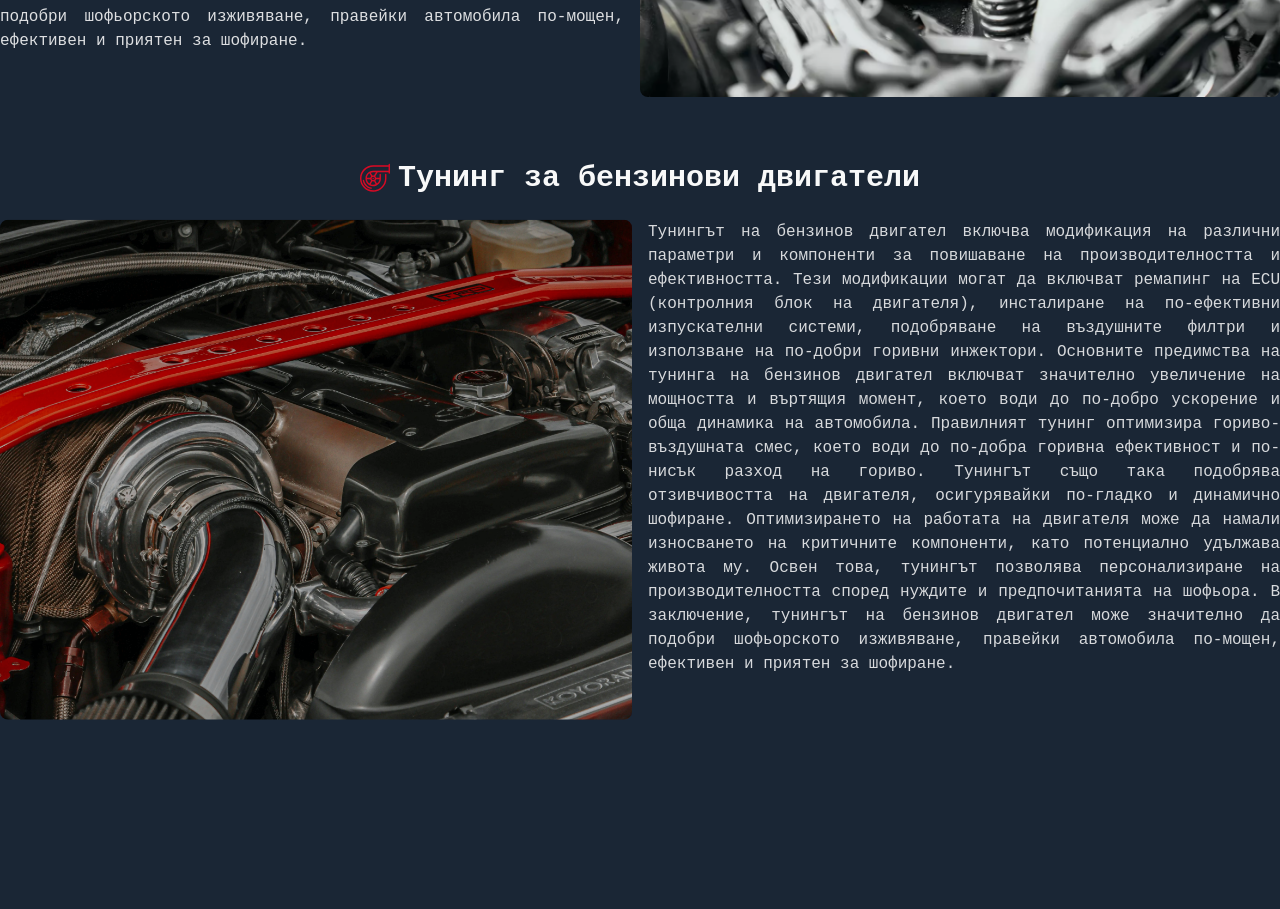
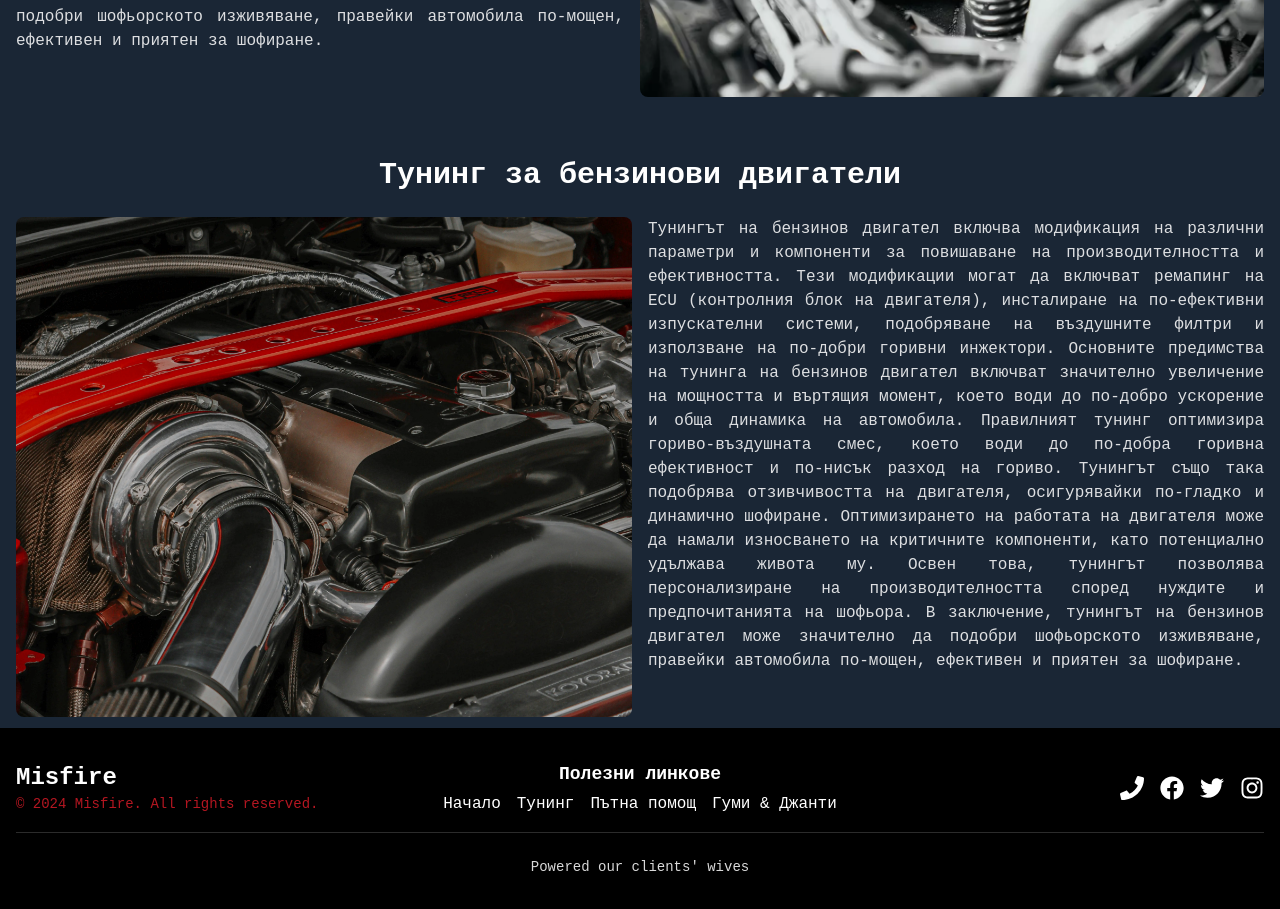
Before and after one commit to IvailoAtsv/misfire-next, a Next.js app: page /tuning in a window 1280 px wide. Shown: the part 1040-1949 px from the top of the page. Before the commit the page ends 1771 px from the top, so only its background shows below. Built offline with nearby package versions, Linux system fonts and the light colour scheme.

Commit message:
feat:footer a u

```diff
--- a/src/Components/Animation.tsx
+++ b/src/Components/Animation.tsx
@@ -8,16 +8,17 @@ type AnimationProps = {
     opacity?: number;
     height?: string;
     maxW?: string;
+    moveY?:number;
 }
 
-const Animation: React.FC<AnimationProps> = ({ maxW='7xl', height='auto', children, start = 1.2, opacity = 0 }) => {
+const Animation: React.FC<AnimationProps> = ({ moveY = 100,maxW='7xl', height='auto', children, start = 1.2, opacity = 0 }) => {
     const ref = useRef<HTMLDivElement>(null);
     const { scrollYProgress } = useScroll({
         target: ref,
         offset: ["0 1", `${start} 1`]
     });
 
-    const yProgress = useTransform(scrollYProgress, [0, 1], [100, 0]); // Move up from 100px to 0px
+    const yProgress = useTransform(scrollYProgress, [0, 1], [moveY, 0]); // Move up from 100px to 0px
     const opacityProgress = useTransform(scrollYProgress, [0, 1], [opacity, 1]);
 
     return (
--- a/src/Components/Article.tsx
+++ b/src/Components/Article.tsx
@@ -10,10 +10,9 @@ interface ArticleProps {
 
 const Article: React.FC<ArticleProps> = ({ title, content, image, reverse }) => {
     return (
-        <Animation>
-        <article className={`w-full mb-4 md:max-h-[550px] mt-[30px] flex lg:gap-4 flex-col gap-2 justify-center items-center`}>
-            <h2 className="text-3xl flex gap-2 items-center relative mb-2 font-bold text-textMain">
-            <img src="/turbo.svg" className="h-[30px]"/>
+        <Animation opacity={0.4}>
+        <article className={`w-full mx-auto px-4 mb-4 md:max-h-[550px] mt-[30px] flex lg:gap-4 flex-col gap-2 justify-center items-center`}>
+            <h2 className="text-3xl text-center flex gap-2 items-center relative mb-2 font-bold text-textMain">
                 {title}
             </h2>
             <div className={`w-full ${reverse ? 'md:flex-row-reverse' : 'md:flex-row'} flex-col flex justify-center items-start gap-4`}>
--- /dev/null
+++ b/src/Components/Footer.tsx
@@ -0,0 +1,45 @@
+import { FaFacebook, FaTwitter, FaInstagram, FaPhone } from 'react-icons/fa';
+import Link from 'next/link';
+
+const Footer = () => {
+  const socialIconStyle = "hover:text-accent transition duration-300 text-white";
+
+  return (
+    <footer className="w-full bg-black md:pt-8 pb-2 md:px-4 pt-4 px-2 text-white">
+      <div className="max-w-7xl mx-auto flex flex-col md:flex-row justify-between items-center">
+        <div className="mb-4 flex-1 w-full md:mb-0 text-center md:text-left">
+          <h2 className="text-2xl font-semibold">Misfire</h2>
+          <p className="text-sm text-accent opacity-75">© 2024 Misfire. All rights reserved.</p>
+        </div>
+        <div className="flex flex-col justify-center items-center flex-1 w-full mb-4 md:mb-0">
+            <h2 className='font-bold mb-1 text-lg'>Полезни линкове</h2>
+            <div className='w-full flex justify-center items-center gap-4'>
+          <Link href="/" className="hover:text-accent transition duration-300">Начало</Link>
+          <Link href="/tuning" className="whitespace-nowrap hover:text-accent transition duration-300">Тунинг</Link>
+          <Link href="/towing" className="whitespace-nowrap hover:text-accent transition duration-300">Пътна помощ</Link>
+          <Link href="/wheels" className="whitespace-nowrap hover:text-accent transition duration-300">Гуми & Джанти</Link>
+            </div>
+        </div>
+        <div className="flex flex-1 w-full justify-end items-center gap-4">
+          <Link href="tel:097648567539" target="_blank" rel="noopener noreferrer">
+            <FaPhone size={24} className={socialIconStyle} />
+          </Link>
+          <Link href="https://facebook.com" target="_blank" rel="noopener noreferrer">
+            <FaFacebook size={24} className={socialIconStyle} />
+          </Link>
+          <Link href="https://twitter.com" target="_blank" rel="noopener noreferrer">
+            <FaTwitter size={24} className={socialIconStyle} />
+          </Link>
+          <Link href="https://instagram.com" target="_blank" rel="noopener noreferrer">
+            <FaInstagram size={24} className={socialIconStyle} />
+          </Link>
+        </div>
+      </div>
+      <div className="mt-4 border-t border-opacity-20 border-white flex items-center justify-center py-2 text-center text-sm opacity-85">
+        <p className='py-4'>Powered оur clients' wives</p>
+      </div>
+    </footer>
+  );
+};
+
+export default Footer;
--- a/src/Components/Services.tsx
+++ b/src/Components/Services.tsx
@@ -17,6 +17,7 @@ const services: Service[] = [
     { label: 'Общи ремонти', src: '/repair.svg' },
     { label: 'Обслужване', src: 'maintenance.svg' },
     { label: 'Монтаж, Демонтаж и Баланс', src: 'tires.svg' },
+    { label: 'Продажба на джанти', src: 'rims.svg' },
 ];
 
 export const Services = () => {
@@ -40,7 +41,7 @@ export const Services = () => {
         >
             {/* <motion.section initial="hidden" animate="visible" variants={buttonVariants} className="w-[90%] max-w-7xl flex-col items-center flex h-full justify-center"> */}
                 <Animation><h2 className="self-center opacity-80 pb-8 text-5xl w-full text-center text-white">Услуги</h2></Animation>
-                <div className="max-w-7xl grid grid-cols-1 sm:grid-cols-2 lg:grid-cols-3 gap-y-2 xl:grid-cols-4">
+                <div className="max-w-7xl w-full mx-auto px-2 grid grid-cols-1 sm:grid-cols-2 lg:grid-cols-3 gap-y-2 xl:grid-cols-4">
                     {services.map((service, index) => (
                         <ServiceCard
                             key={index}
--- a/src/Components/TowHero.tsx
+++ b/src/Components/TowHero.tsx
@@ -43,14 +43,14 @@ const TowHero = () =>{
   };
     return (
         <>
-        <section className="mb-6 md:mb-0 w-full h-[500px] max-w-7xl flex flex-col lg:flex-row justify-center items-center">
+            <section className="mb-6 md:mb-0 w-full h-[55vh] lg:h-[75vh] max-w-7xl flex flex-col lg:flex-row justify-center items-center">
                 <div className="text-white py-6 w-[100%] flex flex-1 flex-col justify-center items-center ">
                     <motion.h1 initial="hidden" animate="visible" variants={h1Variants} className="w-[90%] my-2 text-center lg:text-left font-semibold text-5xl">Пътна Помощ</motion.h1>
                     <motion.p initial="hidden" animate="visible" variants={h1Variants} className="w-[90%] font-extralight opacity-75 text-center lg:text-left text-lg">Надеждна пътна помощ 24/7. Бърза реакция, професионална помощ и достъпни цени.</motion.p>
                 </div>
                 <motion.img initial="hidden" animate="visible" variants={h1Variants} src="towBg.webp" className="flex-1 w-[90%] h-[90%] lg:w-1/2 object-cover rounded-md" />
             </section>
-              <motion.div initial="hidden" animate="visible" variants={h2Variants} className="w-full md:my-4 my-12 min-h-[150px] bg-background flex flex-col lg:flex-row">
+            <motion.div initial="hidden" animate="visible" variants={h2Variants} className="w-full md:my-4 my-12 min-h-[150px] bg-background flex flex-col lg:flex-row">
                 <span className="flex-1 border-t lg:border-b border-dashed border-opacity-15 border-white  w-full h-[150px]  text-white py-4 flex justify-center lg:border-r-0 items-center gap-4">
                     <div className="max-w-[400px] flex-1 mx-auto flex items-center justify-start gap-6">
                         <img src="/non-stop.svg" className="h-[65%] max-h-[70px] max-w-[70px] w-auto " />
--- a/src/Components/TuningHero.tsx
+++ b/src/Components/TuningHero.tsx
@@ -49,7 +49,7 @@ const TuningHero = () =>{
                     <motion.p initial="hidden" animate="visible" variants={h2Variants} className='w-[90%] text-center text-accent opacity-75 md:w-[65%]'>
                         Glei kvo prai na 2ra
                     </motion.p>
-                    <motion.p initial="hidden" animate="visible" variants={h2Variants} className='w-[90%] text-center opacity-75 md:w-[65%]'>
+                    <motion.p initial="hidden" animate="visible" variants={h2Variants} className='w-[90%] text-center opacity-75 md:w-[55%]'>
                         Тунингът подобрява производителността, увеличава горивната ефективност, подобрява шофьорското изживяване, увеличава мощността на двигателя и позволява персонализиране според личните предпочитания, водещо до по-отзивчив и приятен автомобил.
                     </motion.p>
                     {/* <img className="w-full opacity-35 object-cover" src='/heartline-turbo.png'/> */}
--- a/src/app/layout.tsx
+++ b/src/app/layout.tsx
@@ -2,6 +2,7 @@ import type { Metadata } from "next";
 import { Inter } from "next/font/google";
 import "./globals.css";
 import { Navbar } from "@/Components/Navbar";
+import Footer from "@/Components/Footer";
 
 const inter = Inter({ subsets: ["latin"] });
 
@@ -22,6 +23,7 @@ export default function RootLayout({
          <link rel="icon" href="/misfire-1 2.png" />
         <Navbar />
         {children}
+        <Footer />
         </body>
     </html>
   );
```
Also changed, not shown: src/Components/Contact.tsx (+6 -5 lines), public/rims.svg (added).
